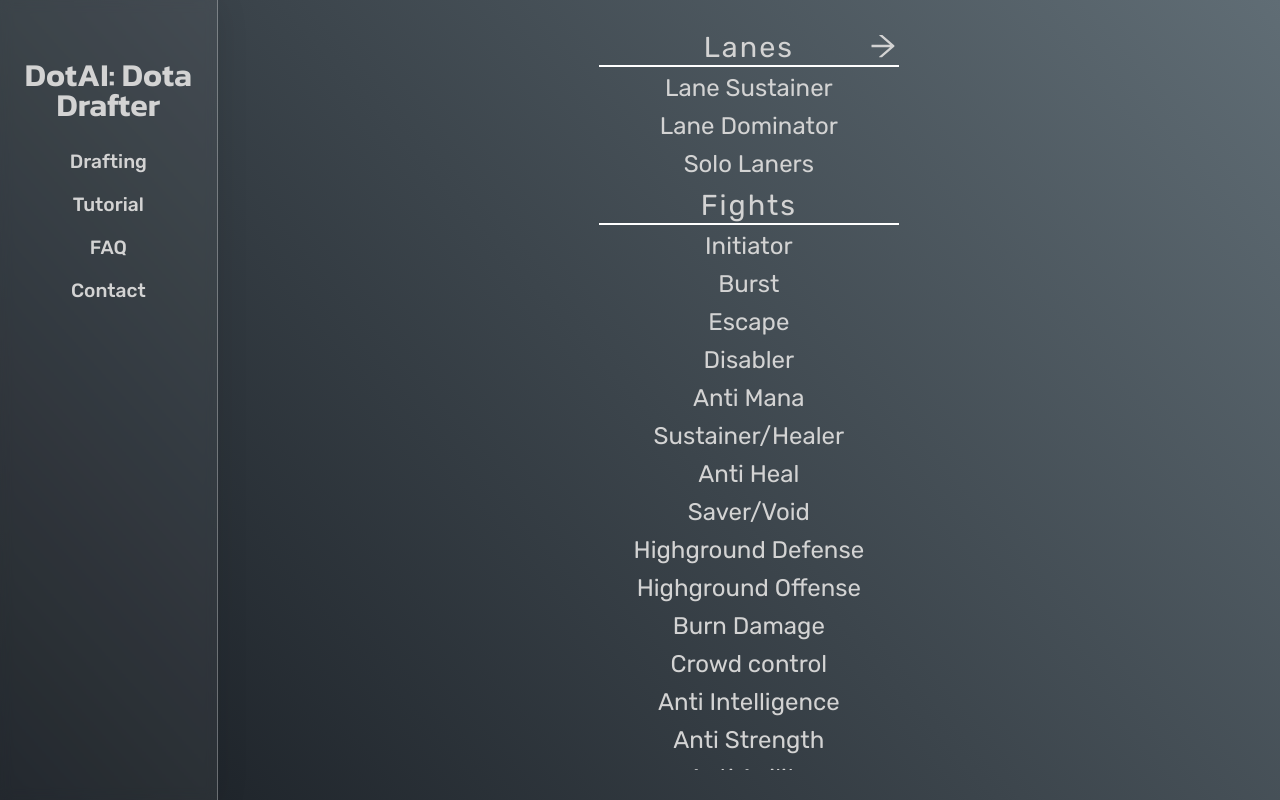
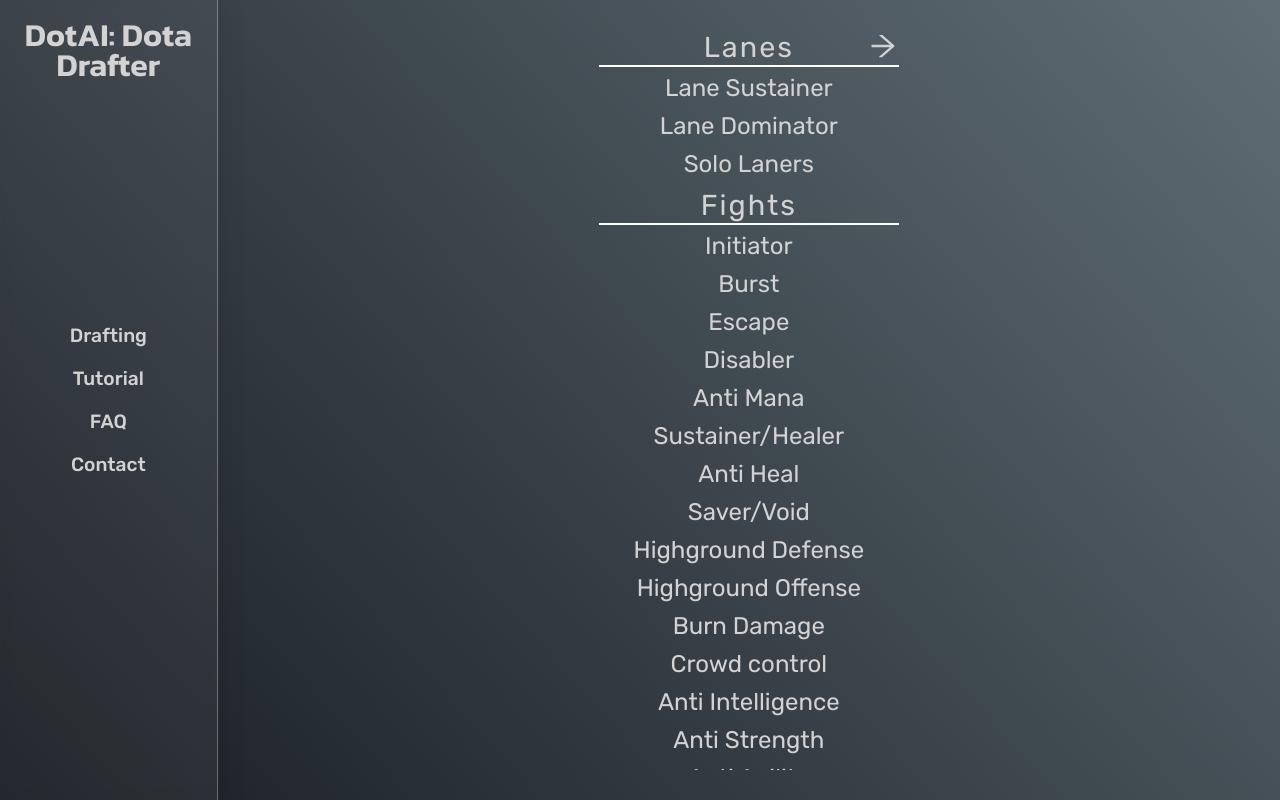
Before and after one commit to css-enjoyer/DotAI, a React (Create React App) app in the folder client/: page / in a window 1280 px wide. Built offline with nearby package versions, Linux system fonts and the light colour scheme.

Commit message:
Change title hover

```diff
--- a/client/src/styles/App.css
+++ b/client/src/styles/App.css
@@ -41,8 +41,10 @@
   padding: 60px 20px;
   display: flex;
   flex-direction: column;
+  justify-content: center;
   align-items: center;
   gap: 30px;
+  position: relative;
   color: var(--white);
   background: rgba(255, 255, 255, 0.05);
   box-shadow: 0 4px 30px rgba(0, 0, 0, 0.1);
@@ -53,31 +55,29 @@
 }
 .App #side-bar div {
   cursor: pointer;
+  position: absolute;
+  width: 90%;
+  top: 20px;
 }
 .App #side-bar div h1 {
-  transition: left 0.3s ease-in-out;
-  position: relative;
-  left: 0;
+  transition: 0.3s ease-in-out;
 }
 .App #side-bar div p {
-  transition: left 0.3s ease-in-out;
+  transition: 0.3s ease-in-out;
   font-size: 0.85rem;
   text-align: justify;
+  position: absolute;
+  top: 0;
   color: transparent;
-  position: absolute;
-  z-index: -1;
-  left: -1000px;
+  transform: translateY(50px);
 }
 .App #side-bar div:hover h1 {
   color: transparent;
-  position: absolute;
-  left: -1000px;
+  transform: translateY(-50px);
 }
 .App #side-bar div:hover p {
   color: var(--white);
-  position: relative;
-  z-index: 0;
-  left: 0;
+  transform: translateY(0);
 }
 .App #side-bar #nav {
   list-style-type: none;
--- a/client/src/styles/App.scss
+++ b/client/src/styles/App.scss
@@ -34,8 +34,10 @@
         padding: 60px 20px;
         display: flex;
         flex-direction: column;
+        justify-content: center;
         align-items: center;
         gap: 30px;
+        position: relative;
 
         color: var(--white);
         background: rgba(255, 255, 255, 0.05);
@@ -46,30 +48,29 @@
         transition: 0.3s ease-in-out;
         div {
             cursor: pointer;
+            position: absolute;
+            width: 90%;
+            top: 20px;
             h1 {
-                transition: left 0.3s ease-in-out;
-                position: relative;
-                left: 0;
+                transition: 0.3s ease-in-out;
             }
             p {
-                transition: left 0.3s ease-in-out;
-                font-size: .85rem; text-align: justify;
+                transition: 0.3s ease-in-out;
+                font-size: .85rem;
+                text-align: justify;
+                position: absolute;
+                top: 0;
                 color: transparent;
-                position: absolute;
-                z-index: -1;
-                left: -1000px;
+                transform: translateY(50px);
             }
             &:hover {
                 h1 {
                     color: transparent;
-                    position: absolute;
-                    left: -1000px;
+                    transform: translateY(-50px);
                 }
                 p {
                     color: var(--white);
-                    position: relative;
-                    z-index: 0;
-                    left: 0;
+                    transform: translateY(0);
                 }
             }
         }
```
Also changed, not shown: 1 other file (tests, documents, lock files or other folders).
